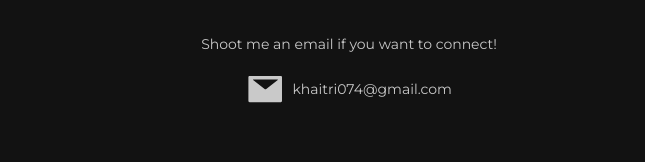
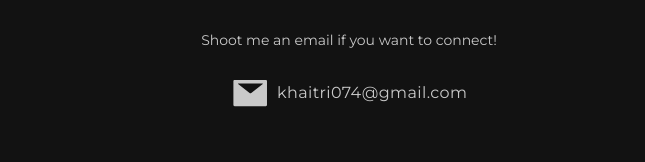
Before and after one commit to tritk0910/my-portfolio, a Next.js app: page / in a window 1280 px wide. Shown: the part 3156-3318 px from the top of the page, without its empty margins (291-936 px from the left). Built offline with nearby package versions, Linux system fonts and the light colour scheme.

Commit message:
Fix mail button hithox

```diff
--- a/src/components/layout/Contact.tsx
+++ b/src/components/layout/Contact.tsx
@@ -47,8 +47,15 @@
         <span className="text-[rgb(255,255,255,0.8)]">
           Shoot me an email if you want to connect!
         </span>
-        <a href="mailto:khaitri074@gmail.com">
-          <div className="flex justify-center items-center gap-2 tracking-wide] transition hover:text-red-500 text-[rgb(255,255,255,0.8)]">
+      </motion.div>
+      <motion.a
+        href="mailto:khaitri074@gmail.com"
+        initial={{ translateY: 30, opacity: 0 }}
+        whileInView={{ translateY: 0, opacity: 1 }}
+        transition={{ duration: 0.5, delay: 0.5 }}
+        viewport={{ once: true }}
+      >
+        <div className="flex justify-center items-center gap-2 tracking-wide transition hover:text-red-500 text-[rgb(255,255,255,0.8)]">
           <svg
             stroke="currentColor"
             fill="currentColor"
@@ -62,8 +69,7 @@
           </svg>
           <span className="hidden sm:block">khaitri074@gmail.com</span>
         </div>
-        </a>
-      </motion.div>
+      </motion.a>
     </section>
   );
 });
```
Lines whose indentation alone changed are shown as unchanged.
